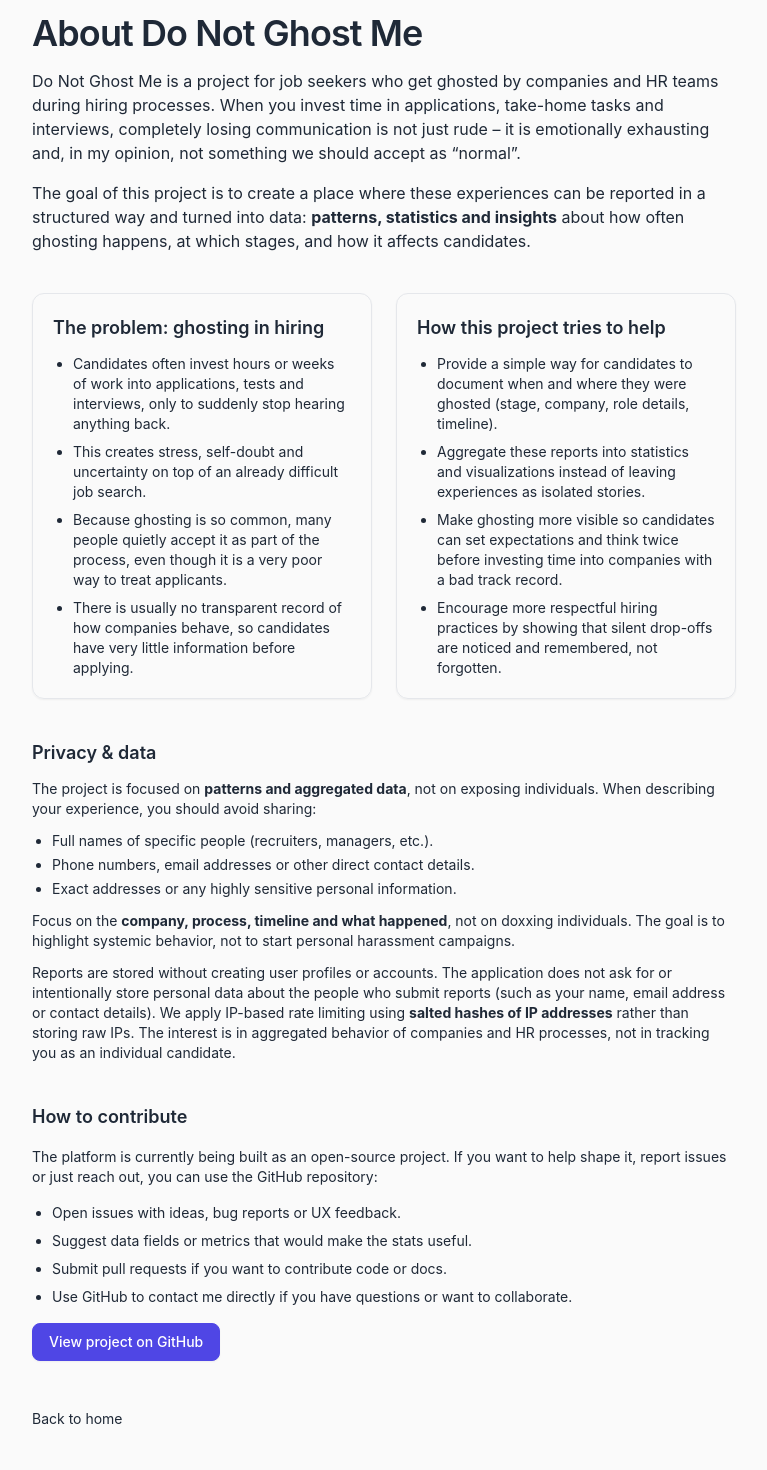
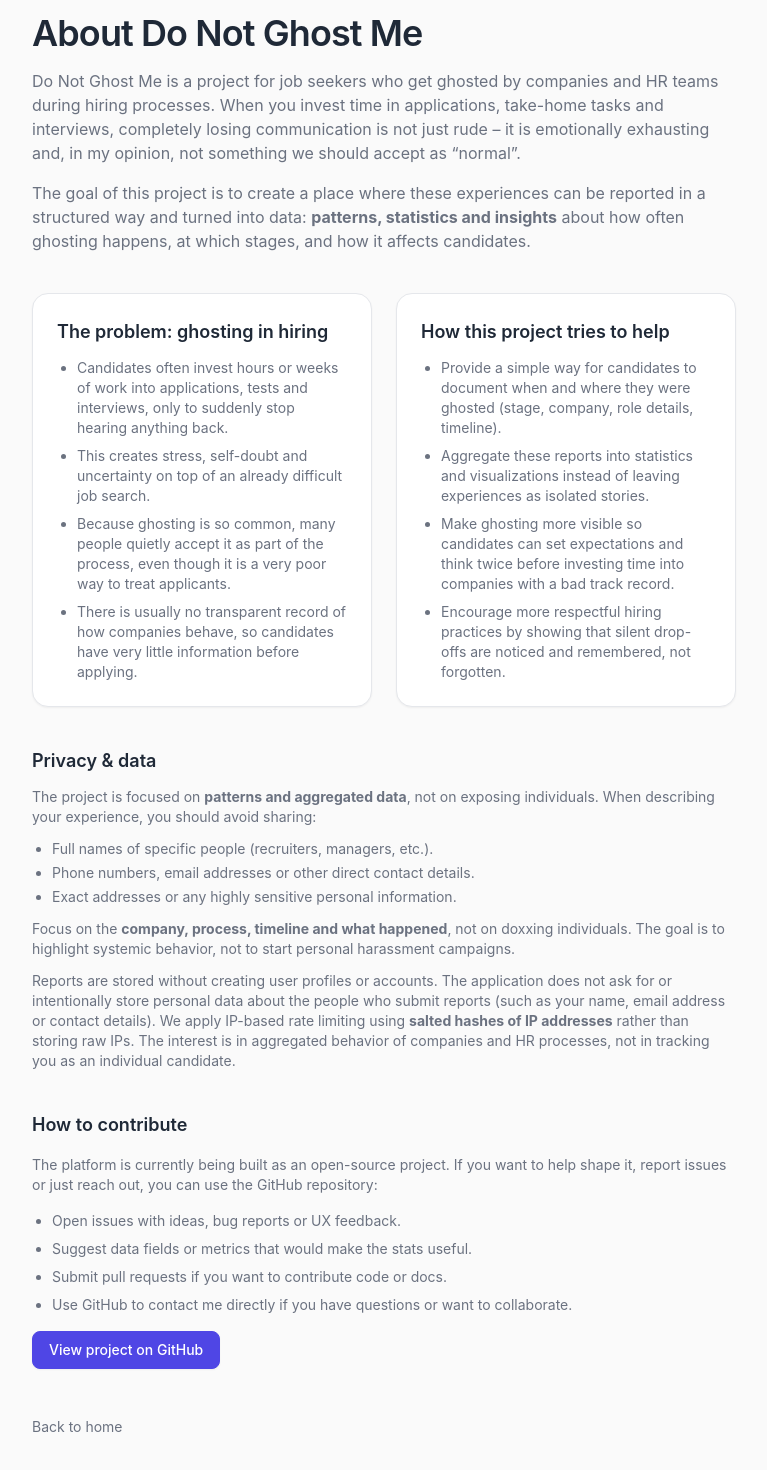
Before and after one commit to necdetsanli/do-not-ghost-me, a Next.js app: page /about in a window 1280 px wide. Shown: the part 116-1586 px from the top of the page, without its empty margins (256-1023 px from the left). Built offline with nearby package versions, Linux system fonts and the light colour scheme.

Commit message:
feat(about): add project intro, problem, privacy and contribute sections

```diff
--- a/src/app/about/_components/AboutBackLinkSection.tsx
+++ b/src/app/about/_components/AboutBackLinkSection.tsx
@@ -10,7 +10,7 @@ export function AboutBackLinkSection(): JSX.Element {
     <section className="mt-12 flex flex-wrap items-center gap-3">
       <Link
         href="/"
-        className="text-sm text-muted-foreground underline-offset-4 hover:underline"
+        className="text-sm text-secondary underline-offset-4 hover:underline"
       >
         Back to home
       </Link>
--- a/src/app/about/_components/AboutContributeSection.tsx
+++ b/src/app/about/_components/AboutContributeSection.tsx
@@ -8,13 +8,15 @@ import { GithubCta } from "@/components/GithubCta";
 export function AboutContributeSection(): JSX.Element {
   return (
     <section className="mt-10 space-y-4">
-      <h2 className="text-lg font-semibold">How to contribute</h2>
-      <p className="text-sm text-muted-foreground">
+      <h2 className="text-lg font-semibold text-primary">How to contribute</h2>
+
+      <p className="text-sm text-secondary">
         The platform is currently being built as an open-source project. If you
         want to help shape it, report issues or just reach out, you can use the
         GitHub repository:
       </p>
-      <ul className="list-disc space-y-2 pl-5 text-sm text-muted-foreground">
+
+      <ul className="list-disc space-y-2 pl-5 text-sm text-secondary">
         <li>Open issues with ideas, bug reports or UX feedback.</li>
         <li>
           Suggest data fields or metrics that would make the stats useful.
@@ -25,6 +27,7 @@ export function AboutContributeSection(): JSX.Element {
           collaborate.
         </li>
       </ul>
+
       <GithubCta />
     </section>
   );
--- a/src/app/about/_components/AboutIntroSection.tsx
+++ b/src/app/about/_components/AboutIntroSection.tsx
@@ -7,17 +7,19 @@ import type { JSX } from "react";
 export function AboutIntroSection(): JSX.Element {
   return (
     <section className="space-y-4">
-      <h1 className="text-3xl font-semibold tracking-tight md:text-4xl">
+      <h1 className="text-3xl font-semibold tracking-tight text-primary md:text-4xl">
         About <span className="text-primary">Do Not Ghost Me</span>
       </h1>
-      <p className="text-base text-muted-foreground">
+
+      <p className="text-base text-secondary">
         Do Not Ghost Me is a project for job seekers who get ghosted by
         companies and HR teams during hiring processes. When you invest time in
         applications, take-home tasks and interviews, completely losing
         communication is not just rude – it is emotionally exhausting and, in my
         opinion, not something we should accept as “normal”.
       </p>
-      <p className="text-base text-muted-foreground">
+
+      <p className="text-base text-secondary">
         The goal of this project is to create a place where these experiences
         can be reported in a structured way and turned into data:{" "}
         <strong>patterns, statistics and insights</strong> about how often
--- a/src/app/about/_components/AboutPrivacySection.tsx
+++ b/src/app/about/_components/AboutPrivacySection.tsx
@@ -7,24 +7,28 @@ import type { JSX } from "react";
 export function AboutPrivacySection(): JSX.Element {
   return (
     <section className="mt-10 space-y-3">
-      <h2 className="text-lg font-semibold">Privacy &amp; data</h2>
-      <p className="text-sm text-muted-foreground">
+      <h2 className="text-lg font-semibold text-primary">Privacy &amp; data</h2>
+
+      <p className="text-sm text-secondary">
         The project is focused on <strong>patterns and aggregated data</strong>,
         not on exposing individuals. When describing your experience, you should
         avoid sharing:
       </p>
-      <ul className="mt-2 list-disc space-y-1 pl-5 text-sm text-muted-foreground">
+
+      <ul className="mt-2 list-disc space-y-1 pl-5 text-sm text-secondary">
         <li>Full names of specific people (recruiters, managers, etc.).</li>
         <li>Phone numbers, email addresses or other direct contact details.</li>
         <li>Exact addresses or any highly sensitive personal information.</li>
       </ul>
-      <p className="text-sm text-muted-foreground">
+
+      <p className="text-sm text-secondary">
         Focus on the{" "}
         <strong>company, process, timeline and what happened</strong>, not on
         doxxing individuals. The goal is to highlight systemic behavior, not to
         start personal harassment campaigns.
       </p>
-      <p className="text-sm text-muted-foreground">
+
+      <p className="text-sm text-secondary">
         Reports are stored without creating user profiles or accounts. The
         application does not ask for or intentionally store personal data about
         the people who submit reports (such as your name, email address or
--- a/src/app/about/_components/AboutProblemAndHelpSection.tsx
+++ b/src/app/about/_components/AboutProblemAndHelpSection.tsx
@@ -8,11 +8,11 @@ import type { JSX } from "react";
 export function AboutProblemAndHelpSection(): JSX.Element {
   return (
     <section className="mt-10 grid gap-6 md:grid-cols-2">
-      <div className="rounded-lg border border-border bg-card p-5 shadow-sm">
-        <h2 className="text-lg font-semibold">
+      <div className="rounded-xl border border-primary bg-surface p-6 shadow-sm">
+        <h2 className="text-lg font-semibold text-primary">
           The problem: ghosting in hiring
         </h2>
-        <ul className="mt-3 list-disc space-y-2 pl-5 text-sm text-muted-foreground">
+        <ul className="mt-3 list-disc space-y-2 pl-5 text-sm text-secondary">
           <li>
             Candidates often invest hours or weeks of work into applications,
             tests and interviews, only to suddenly stop hearing anything back.
@@ -33,11 +33,11 @@ export function AboutProblemAndHelpSection(): JSX.Element {
         </ul>
       </div>
 
-      <div className="rounded-lg border border-border bg-card p-5 shadow-sm">
-        <h2 className="text-lg font-semibold">
+      <div className="rounded-xl border border-primary bg-surface p-6 shadow-sm">
+        <h2 className="text-lg font-semibold text-primary">
           How this project tries to help
         </h2>
-        <ul className="mt-3 list-disc space-y-2 pl-5 text-sm text-muted-foreground">
+        <ul className="mt-3 list-disc space-y-2 pl-5 text-sm text-secondary">
           <li>
             Provide a simple way for candidates to document when and where they
             were ghosted (stage, company, role details, timeline).
```
